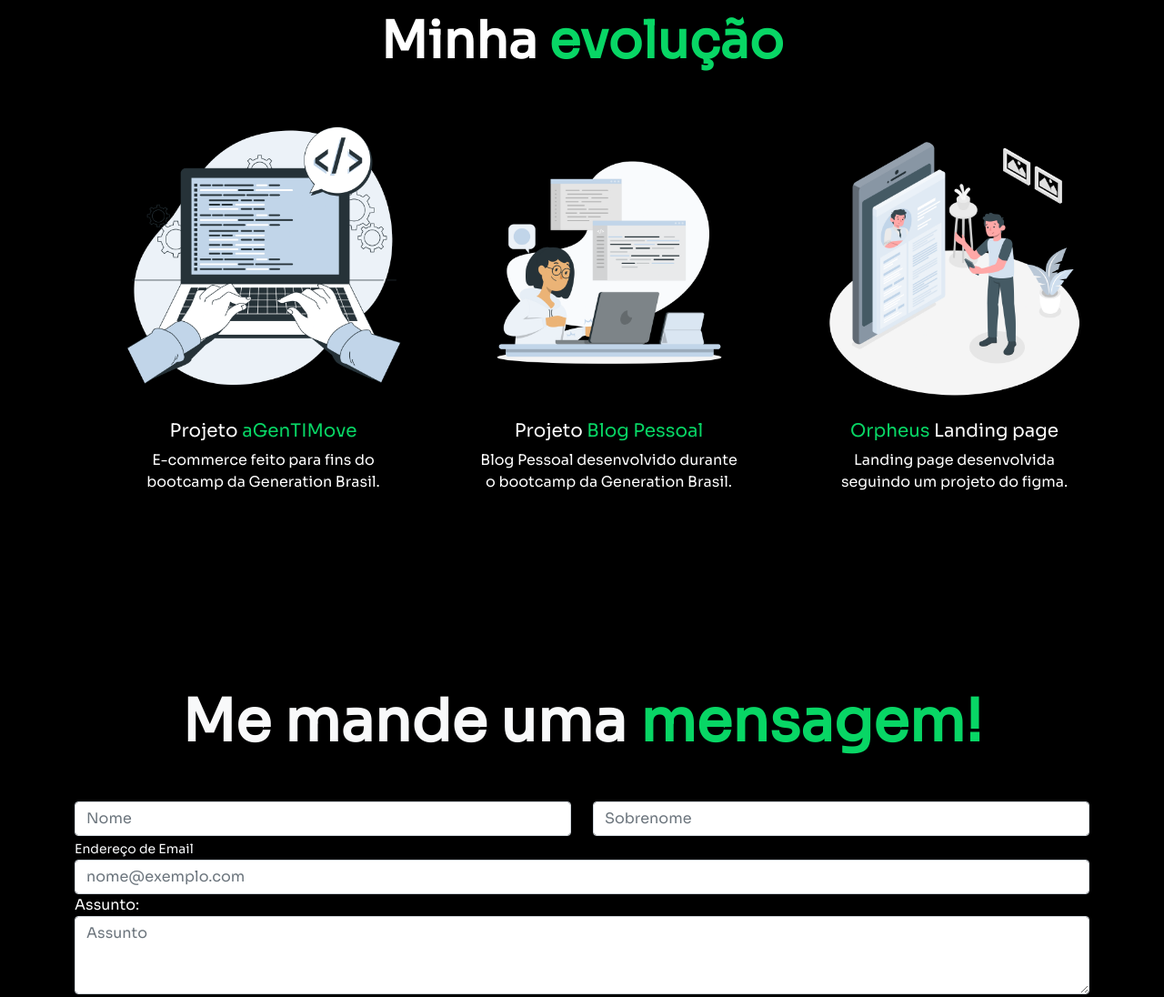
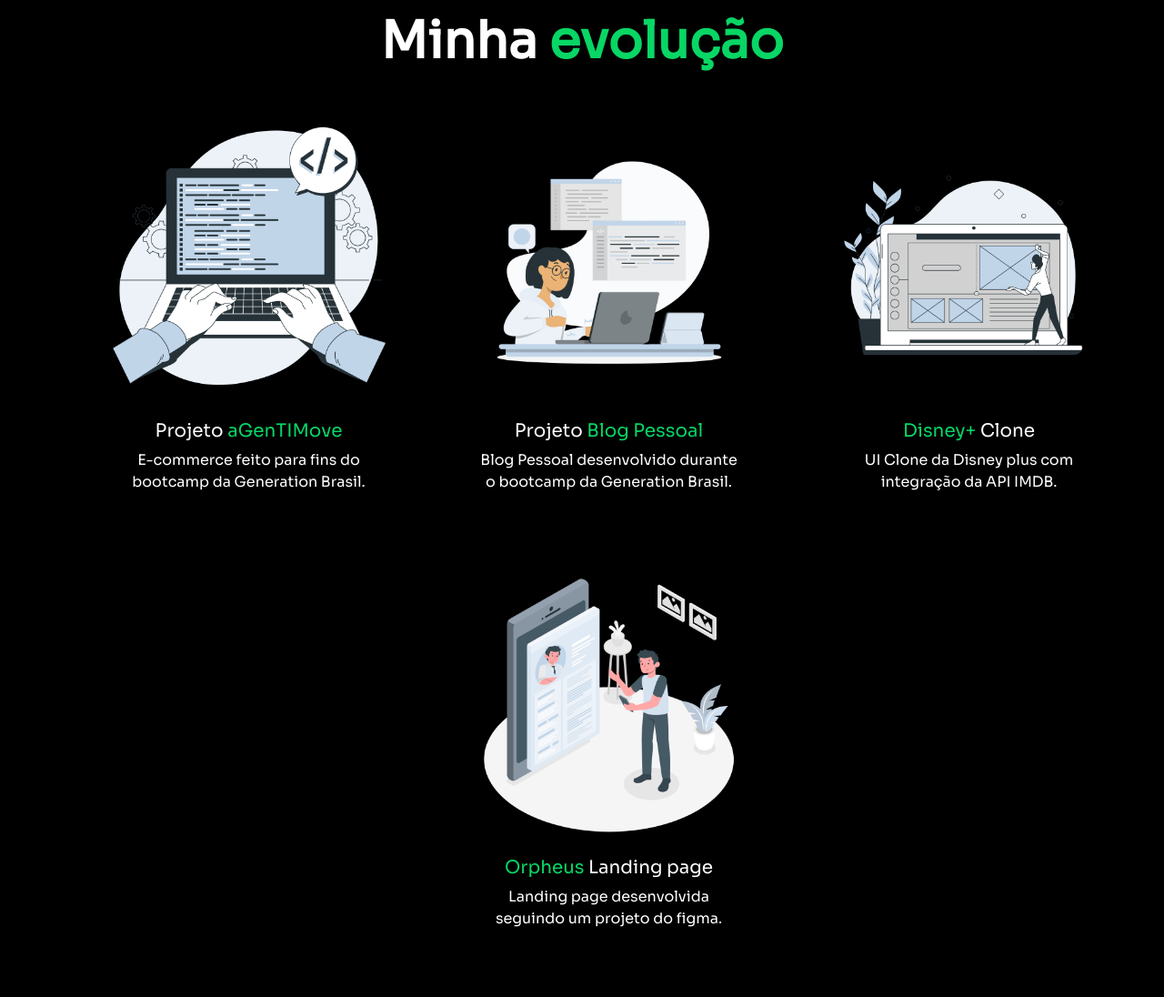
Before and after one commit to Igorgll/Portfolio, a website: page index.html in a window 1280 px wide. Shown: the part 1640-2736 px from the top of the page at 91% size. Drawn offline with nearby package versions, Linux system fonts and the light colour scheme.

Commit message:
@igorgll [Task: Tweaks]

```diff
--- a/assets/css/style.css
+++ b/assets/css/style.css
@@ -58,6 +58,8 @@
 .card:hover {
     border-radius: 2px;
     border: 1px solid #08D665;
+    transition: 0.5s;
+    border-radius: 6px;
 }
 
 .botao {
--- a/index.html
+++ b/index.html
@@ -60,7 +60,7 @@
             <h1 class="linkH fw-bold text-center display-1">
                 Olá! Me chamo Igor Lima.
             </h1>
-            <p class="linkH fw-bold text-center fs-1 mt-5">Sou desenvolvedor Web Java Jr
+            <p class="linkH fw-bold text-center fs-1 mt-5">Sou desenvolvedor Front End Jr
             </p>
             <div class="d-flex justify-content-start">
                 <div class="d-flex align-items-center m-auto h-0">
@@ -101,7 +101,7 @@
     <div class="container-fluid d-flex align-items-center noSelect bg">
         <div class="container">
             <h2 class="text-center text-white display-4 fw-bold mb-5 h2Evolucao">Minha <span class="span">evolução</span> </h2>
-            <div class="row d-flex justify-content-around mt-5">
+            <div class="row d-flex justify-content-around mt-5 gap-md-5">
                 <div class="col-md-3 rowCard">
                     <a class="linkH" href="https://agentimove.netlify.app/#/inicio" target="_blank">
                     <div class="card bg-black" style="width: 20rem;">
@@ -120,6 +120,17 @@
                         <div class="card-body">
                             <h5 class="text-center linkH">Projeto <span class="span">Blog Pessoal</span> </h5>
                           <p class="card-text text-center text-white">Blog Pessoal desenvolvido durante o bootcamp da Generation Brasil.</p>
+                        </div>
+                      </div>
+                    </a>
+                </div>
+                <div class="col-md-3 rowCard">
+                    <a class="linkH" href="https://igordisneyplus.netlify.app/" target="_blank">
+                    <div class="card bg-black" style="width: 20rem;">
+                        <img src="./assets/img/Insert block-bro.png" class="card-img-top" alt="...">
+                        <div class="card-body">
+                            <h5 class="text-center text-white"><span class="span">Disney+ </span>Clone</h5>
+                          <p class="card-text text-center text-white">UI Clone da Disney plus com integração da API IMDB.</p>
                         </div>
                       </div>
                     </a>
```
Also changed, not shown: assets/img/Insert block-bro.png (added), assets/img/People watching the news-rafiki.png (added).
